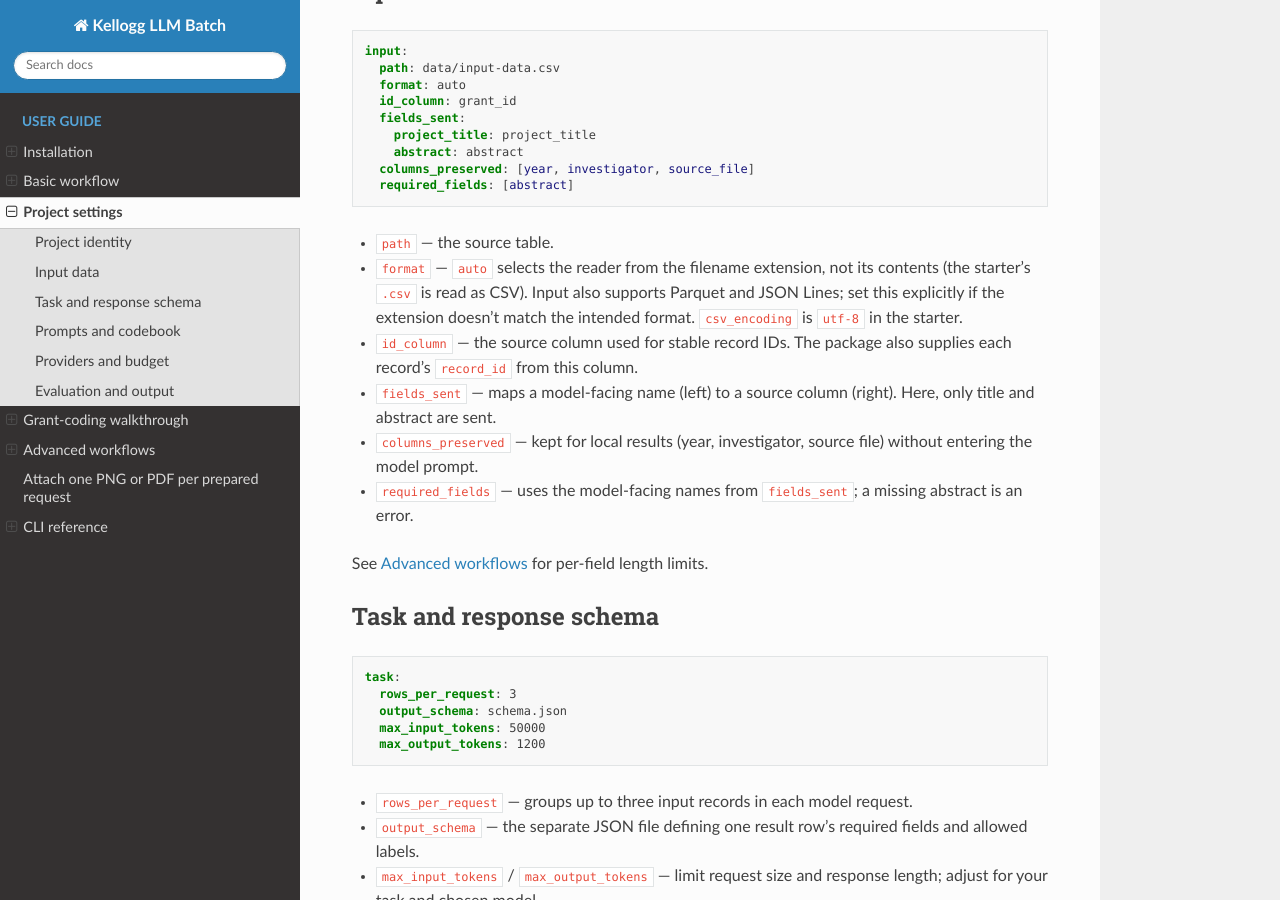
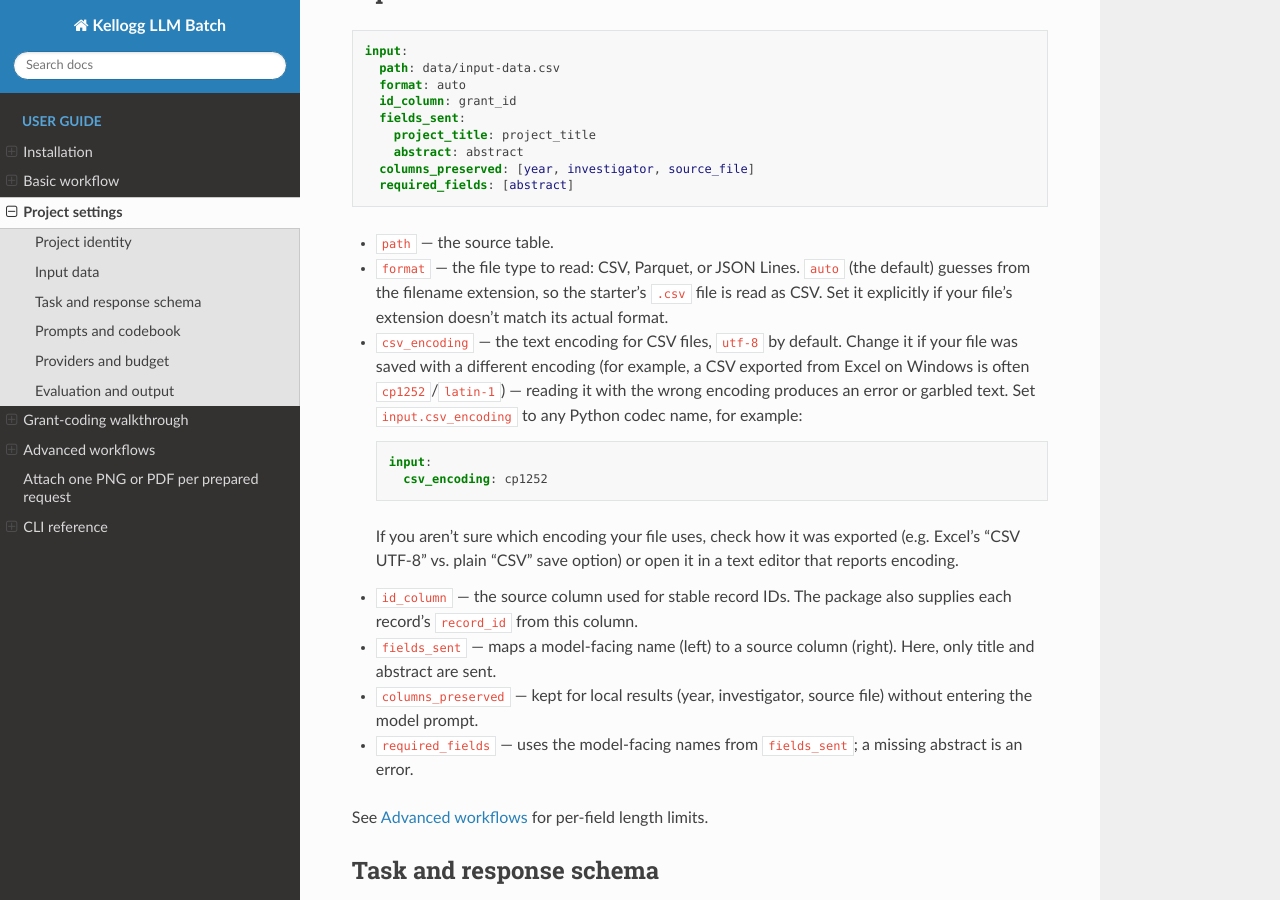
Before and after one commit to rs-kellogg/llm-batch_pipeline, a Sphinx documentation site: the page built from docs/project_settings.rst, in a window 1280 px wide and 900 px high, scrolled down 605 px. Built offline with Sphinx 7.4.7 and the Read the Docs theme 3.1.0, drawn with Linux system fonts in a browser that asks for light colours.

Commit message:
update project page about encoding

```diff
--- a/docs/project_settings.rst
+++ b/docs/project_settings.rst
@@ -42,10 +42,24 @@ Input data
      required_fields: [abstract]
 
 * ``path`` — the source table.
-* ``format`` — ``auto`` selects the reader from the filename extension, not
-  its contents (the starter's ``.csv`` is read as CSV). Input also supports
-  Parquet and JSON Lines; set this explicitly if the extension doesn't match
-  the intended format. ``csv_encoding`` is ``utf-8`` in the starter.
+* ``format`` — the file type to read: CSV, Parquet, or JSON Lines. ``auto``
+  (the default) guesses from the filename extension, so the starter's
+  ``.csv`` file is read as CSV. Set it explicitly if your file's extension
+  doesn't match its actual format.
+* ``csv_encoding`` — the text encoding for CSV files, ``utf-8`` by default.
+  Change it if your file was saved with a different encoding (for example,
+  a CSV exported from Excel on Windows is often ``cp1252``/``latin-1``) —
+  reading it with the wrong encoding produces an error or garbled text. Set
+  ``input.csv_encoding`` to any Python codec name, for example:
+
+  .. code-block:: yaml
+
+     input:
+       csv_encoding: cp1252
+
+  If you aren't sure which encoding your file uses, check how it was
+  exported (e.g. Excel's "CSV UTF-8" vs. plain "CSV" save option) or open it
+  in a text editor that reports encoding.
 * ``id_column`` — the source column used for stable record IDs. The package
   also supplies each record's ``record_id`` from this column.
 * ``fields_sent`` — maps a model-facing name (left) to a source column
```
